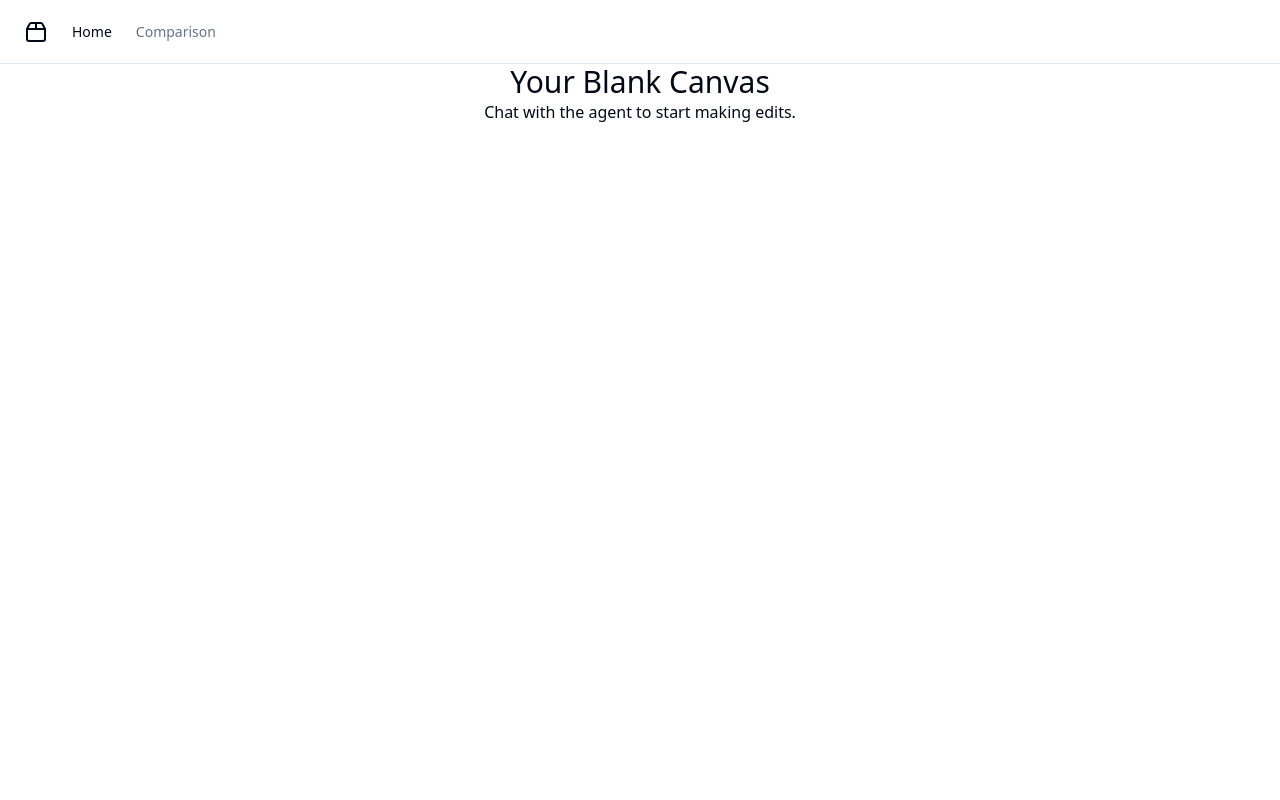
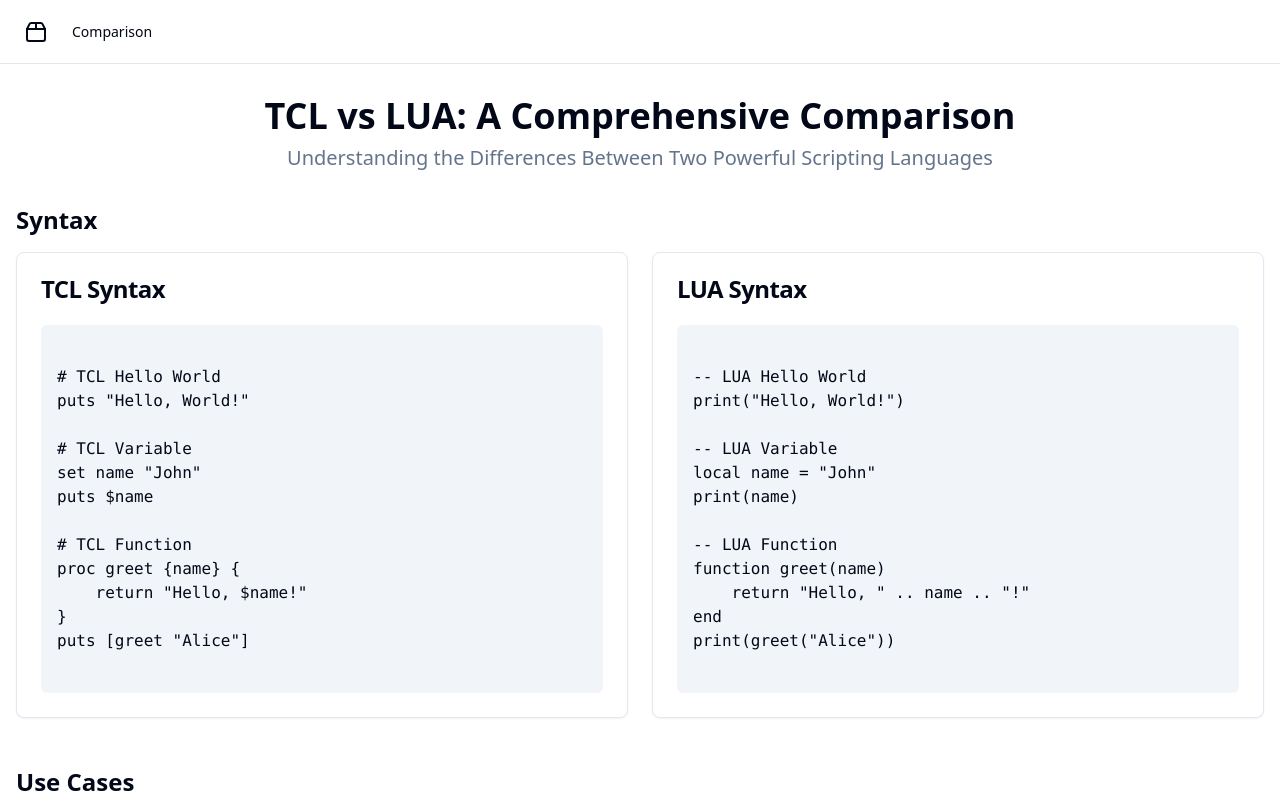
Before and after one commit to GPT-Engineer-App-Dev/compare-tcl-lua, a React (Vite) app: page / in a window 1280 px wide. Shown: the top 800 px of the page. Built offline with nearby package versions, Linux system fonts and the light colour scheme.

Commit message:
Remove home page and set Comparison as default route

```diff
--- a/src/nav-items.jsx
+++ b/src/nav-items.jsx
@@ -1,5 +1,4 @@
-import { Home, SplitSquareVertical } from "lucide-react";
-import Index from "./pages/Index.jsx";
+import { SplitSquareVertical } from "lucide-react";
 import Comparison from "./pages/Comparison.jsx";
 
 /**
@@ -7,14 +6,8 @@ import Comparison from "./pages/Comparison.jsx";
  */
 export const navItems = [
   {
-    title: "Home",
+    title: "Comparison",
     to: "/",
-    icon: <Home className="h-4 w-4" />,
-    page: <Index />,
-  },
-  {
-    title: "Comparison",
-    to: "/comparison",
     icon: <SplitSquareVertical className="h-4 w-4" />,
     page: <Comparison />,
   },
--- a/src/pages/Index.jsx
+++ /dev/null
@@ -1,12 +0,0 @@
-// Update this page (the content is just a fallback if you fail to update the page)
-
-const Index = () => {
-  return (
-    <div className="text-center">
-      <h1 className="text-3xl">Your Blank Canvas</h1>
-      <p>Chat with the agent to start making edits.</p>
-    </div>
-  );
-};
-
-export default Index;
```
Also changed, not shown: src/App.jsx (line endings or trailing spaces).
